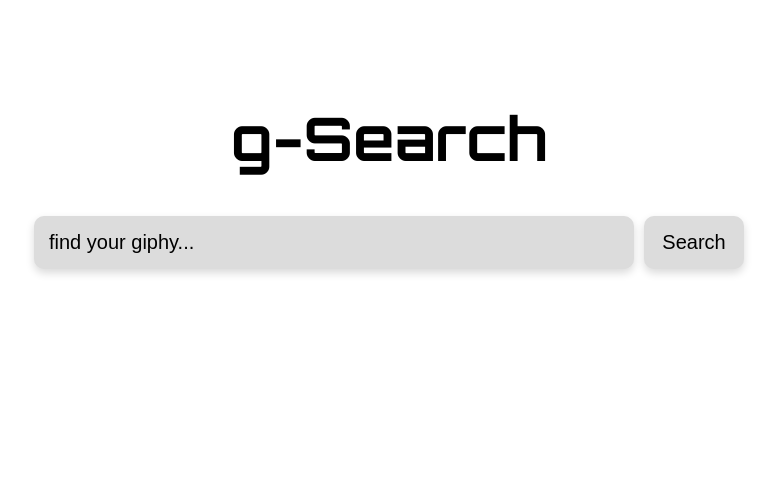
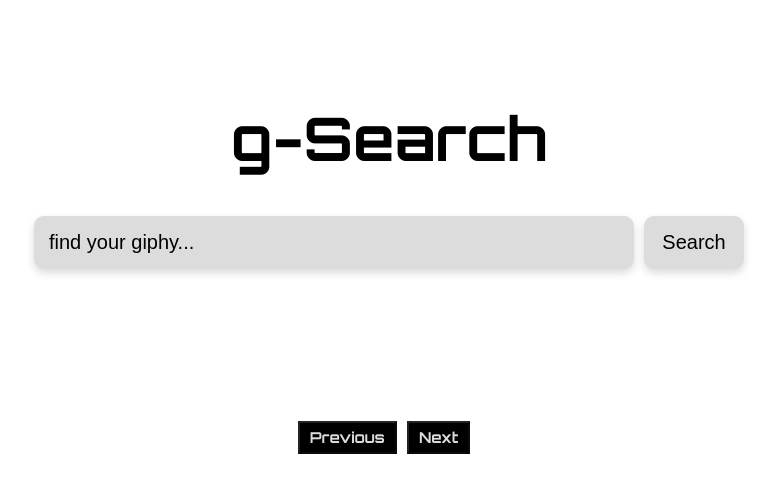
Before and after one commit to ARGoncharov/g-search, a Vue app: page / in a window 1280 px wide. Shown: the top 492 px of the page, without its empty margins (251-1028 px from the left). Built offline with nearby package versions, Linux system fonts and the light colour scheme.

Commit message:
Adding pagination

```diff
--- a/src/router/index.js
+++ b/src/router/index.js
@@ -1,6 +1,6 @@
 import Vue from 'vue'
 import VueRouter from 'vue-router'
-import HomeView from '../views/HomeView.vue'
+import HomeView from '@/views/HomeView.vue'
 import AboutView from '@/views/AboutView.vue'
 
 Vue.use(VueRouter)
--- a/src/views/AboutView.vue
+++ b/src/views/AboutView.vue
@@ -5,7 +5,6 @@
       v-model="buttonTitle"
       v-clipboard:copy="imageData.images.original.url"
       @click="copyURL") {{buttonTitle}}
-    button.btn-download(:href="imageData.images.original.url" download) Download
 </template>
 
 <script>
--- a/src/views/HomeView.vue
+++ b/src/views/HomeView.vue
@@ -12,14 +12,21 @@
       SpinnerComponent
 
     .gifs(v-if="!isLoading")
-      .gif(v-for="(item, i) in items" :key="i")
+      .gif(v-for="(item, i) in paginatedData" :key="i")
         router-link(:to="{ name: 'about', query: { id: item.id } }")
           img(:src="item.images.original.url")
+    .pagination
+      ul
+        .gif(v-for="p in pagination" :key="p.id") {{ p.first }} {{ p.last }} {{ p.suffix }}
+      .buttons
+        button.btn-prev(:disabled="pageNumber === 0" @click="prevPage") Previous
+        button.btn-next(:disabled="pageNumber >= pageCount - 1" @click="nextPage") Next
 </template>
 
 <script>
 import SearchComponent from '@/components/SearchComponent.vue'
 import SpinnerComponent from '@/components/SpinnerComponent.vue'
+import axios from 'axios'
 
 export default {
   name: 'PageHome',
@@ -31,8 +38,22 @@
     return {
       isLoading: false,
       items: [],
-      pagination: {},
-      url: ''
+      pagination: [],
+      url: '',
+      pageNumber: 0,
+      size: 14
+    }
+  },
+  computed: {
+    pageCount () {
+      const length = this.items.length
+      const size = this.size
+      return Math.ceil(length / size)
+    },
+    paginatedData () {
+      const start = this.pageNumber * this.size
+      const end = start + this.size
+      return this.items.slice(start, end)
     }
   },
   methods: {
@@ -40,11 +61,42 @@
       console.log(data)
       this.items = data.data
       this.pagination = data.pagination
+      this.pageNumber = 0
+      this.loadGifs()
     },
     revertTitle () {
       const title = document.querySelector('.title')
       title.style.fontSize = '60px'
       title.style.color = 'black'
+    },
+    nextPage () {
+      if (this.pageNumber < this.pageCount - 1) {
+        this.pageNumber++
+        this.loadGifs()
+      }
+    },
+    prevPage () {
+      if (this.pageNumber > 0) {
+        this.pageNumber--
+        this.loadGifs()
+      }
+    },
+    loadGifs () {
+      this.isLoading = true
+      const offset = this.pageNumber * this.size
+      const url = `https://api.giphy.com/v1/gifs/search?api_key=${this.API_KEY}&q=${this.query}&limit=${this.size}&offset=${offset}`
+      axios.get(url)
+        .then(response => {
+          const data = response.data.data
+          const pagination = response.data.pagination
+          this.items = data
+          this.pagination = pagination
+          this.isLoading = false
+        })
+        .catch(error => {
+          console.log(error)
+          this.isLoading = false
+        })
     }
   }
 }
@@ -60,6 +112,7 @@
       padding-top: 60px;
     }
   }
+
   .gifs {
     display: flex;
     flex-wrap: wrap;
@@ -74,5 +127,34 @@
     margin: 10px;
     border-radius: 20px;
   }
+  .pagination {
+    display: flex;
+    flex-direction: column;
+    align-items: center;
+    margin-top: 50px;
+  }
+  .buttons {
+    display: flex;
+    justify-content: space-between;
+    align-items: center;
+    margin-top: 20px;
+
+    .btn-prev,
+    .btn-next {
+      cursor: pointer;
+      font-family: Orbitron, sans-serif;
+      color: gainsboro;
+      background-color: black;
+      font-size: 15px;
+      padding: 5px 10px;
+      margin-right: 10px;
+
+      &:hover {
+        color: black;
+        background-color: #30EB82;
+        font-size: 35px;
+      }
+    }
+  }
 }
 </style>
```
